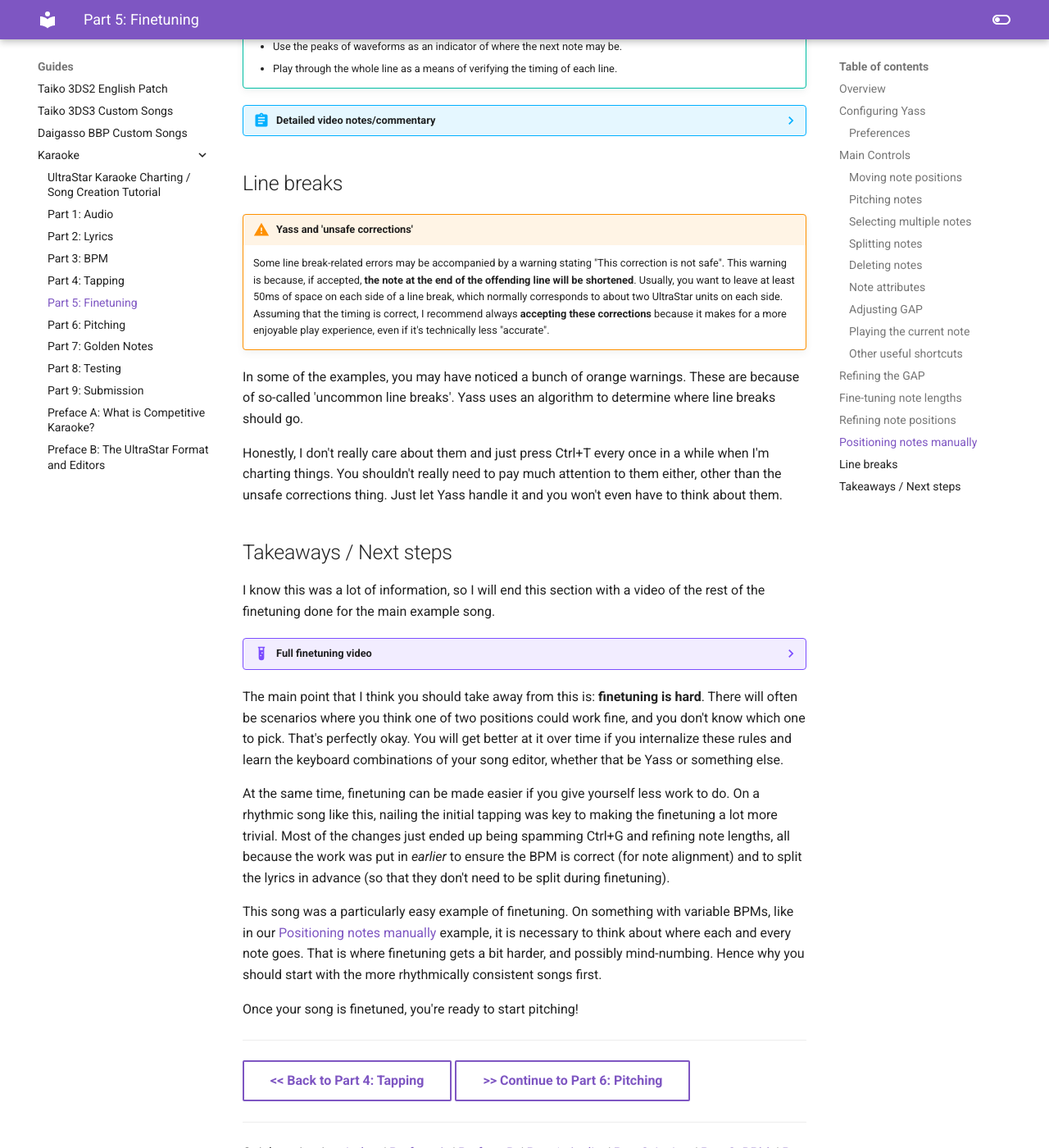
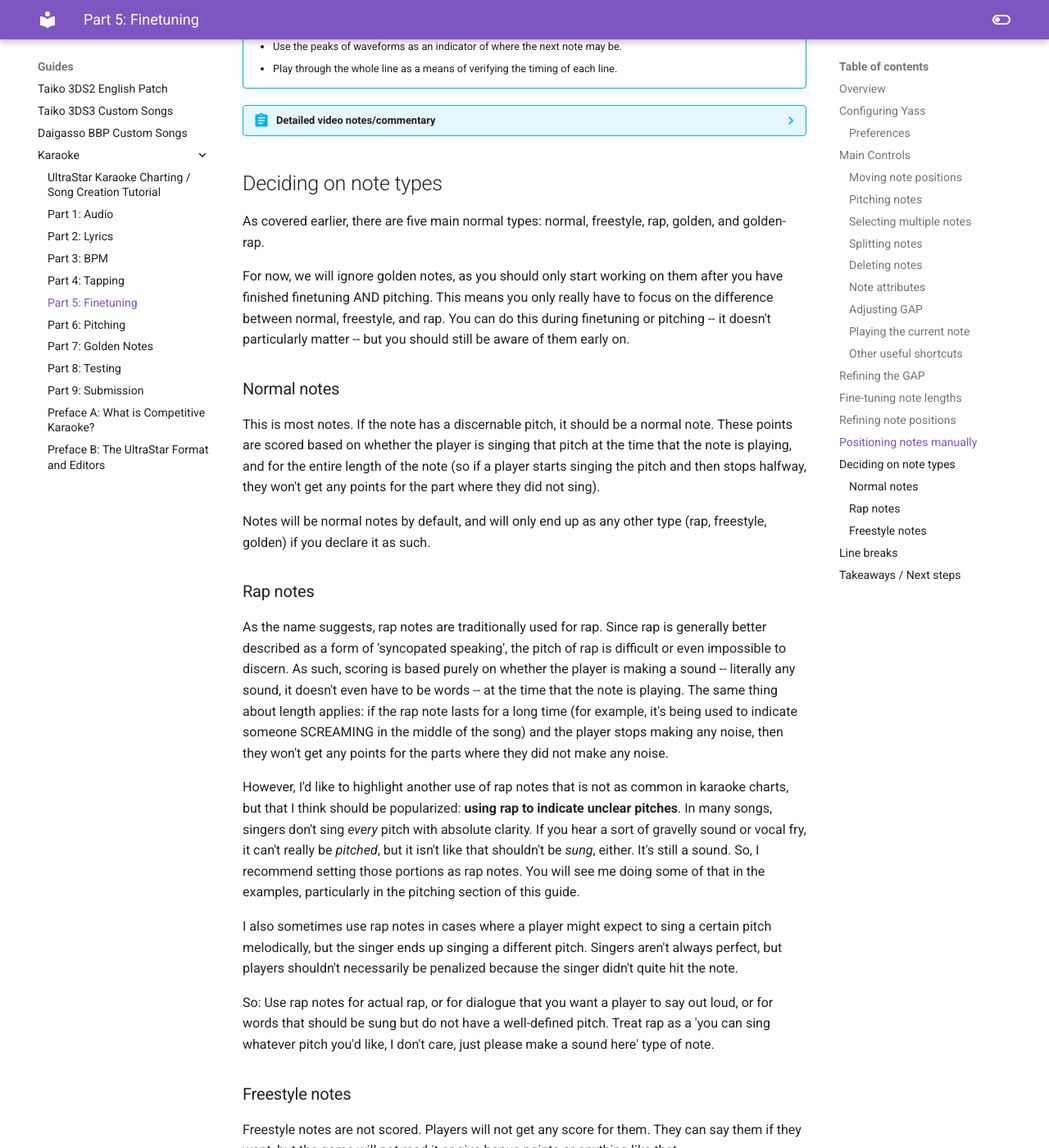
Before and after one commit to lilyuwuu/website, an MkDocs documentation site: the page built from docs/guides/karaoke/part05.md, in a window 1280 px wide and 1400 px high, scrolled down 9934 px. Shown: the whole window at 82% size. Built offline with MkDocs 1.6.1 and Material for MkDocs 9.7.7, drawn with Linux system fonts in a browser that asks for light colours; some of the changed text lies outside the part shown.

Commit message:
karaoke tutorial: note types

```diff
--- a/docs/guides/karaoke/part05.md
+++ b/docs/guides/karaoke/part05.md
@@ -294,6 +294,34 @@ See the video for more details:
     - Throughout the song, I'm using the peaks of waveforms to guesstimate where a new note starts. This is particularly easy for this excerpt, since the instrumental is not very loud.
     - Finally, at 2:25, I run through all three lines at a time to make sure all notes sound like they start at the right place. While it may not be *perfect*, it is decent enough that people shouldn't have a problem if they were to play through it (and if it were pitched, of course).
 
+## Deciding on note types
+
+As covered earlier, there are five main normal types: normal, freestyle, rap, golden, and golden-rap.
+
+For now, we will ignore golden notes, as you should only start working on them after you have finished finetuning AND pitching. This means you only really have to focus on the difference between normal, freestyle, and rap. You can do this during finetuning or pitching -- it doesn't particularly matter -- but you should still be aware of them early on.
+
+### Normal notes
+
+This is most notes. If the note has a discernable pitch, it should be a normal note. These points are scored based on whether the player is singing that pitch at the time that the note is playing, and for the entire length of the note (so if a player starts singing the pitch and then stops halfway, they won't get any points for the part where they did not sing).
+
+Notes will be normal notes by default, and will only end up as any other type (rap, freestyle, golden) if you declare it as such.
+
+### Rap notes
+
+As the name suggests, rap notes are traditionally used for rap. Since rap is generally better described as a form of 'syncopated speaking', the pitch of rap is difficult or even impossible to discern. As such, scoring is based purely on whether the player is making a sound -- literally any sound, it doesn't even have to be words -- at the time that the note is playing. The same thing about length applies: if the rap note lasts for a long time (for example, it's being used to indicate someone SCREAMING in the middle of the song) and the player stops making any noise, then they won't get any points for the parts where they did not make any noise.
+
+However, I'd like to highlight another use of rap notes that is not as common in karaoke charts, but that I think should be popularized: **using rap to indicate unclear pitches**. In many songs, singers don't sing *every* pitch with absolute clarity. If you hear a sort of gravelly sound or vocal fry, it can't really be *pitched*, but it isn't like that shouldn't be *sung*, either. It's still a sound. So, I recommend setting those portions as rap notes. You will see me doing some of that in the examples, particularly in the pitching section of this guide.
+
+I also sometimes use rap notes in cases where a player might expect to sing a certain pitch melodically, but the singer ends up singing a different pitch. Singers aren't always perfect, but players shouldn't necessarily be penalized because the singer didn't quite hit the note.
+
+So: Use rap notes for actual rap, or for dialogue that you want a player to say out loud, or for words that should be sung but do not have a well-defined pitch. Treat rap as a 'you can sing whatever pitch you'd like, I don't care, just please make a sound here' type of note.
+
+### Freestyle notes
+
+Freestyle notes are not scored. Players will not get any score for them. They can say them if they want, but the game will not read it or give bonus points or anything like that.
+
+I recommend using freestyle notes if the pitch is *inaudible* (e.g. a word is *implied* by the lyrics, but said so quietly that no one could possibly discern it), or for dialogue that you want to *show* but that you do not want the player to *speak out loud*.
+
 ## Line breaks
 
 !!! warning "Yass and 'unsafe corrections'"
```
Also changed, not shown: docs/guides/karaoke/part02.md (+1 -1 lines).
